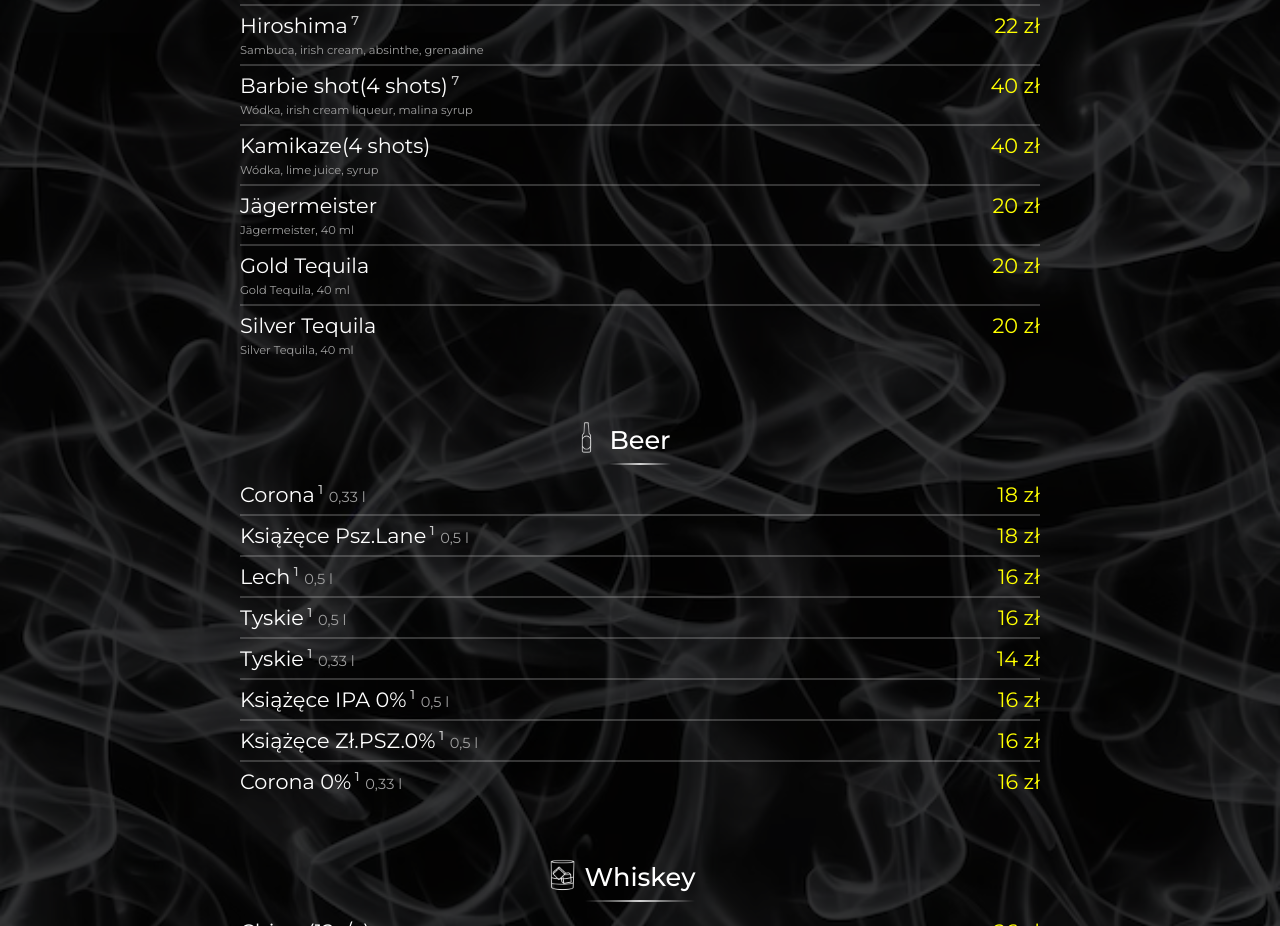
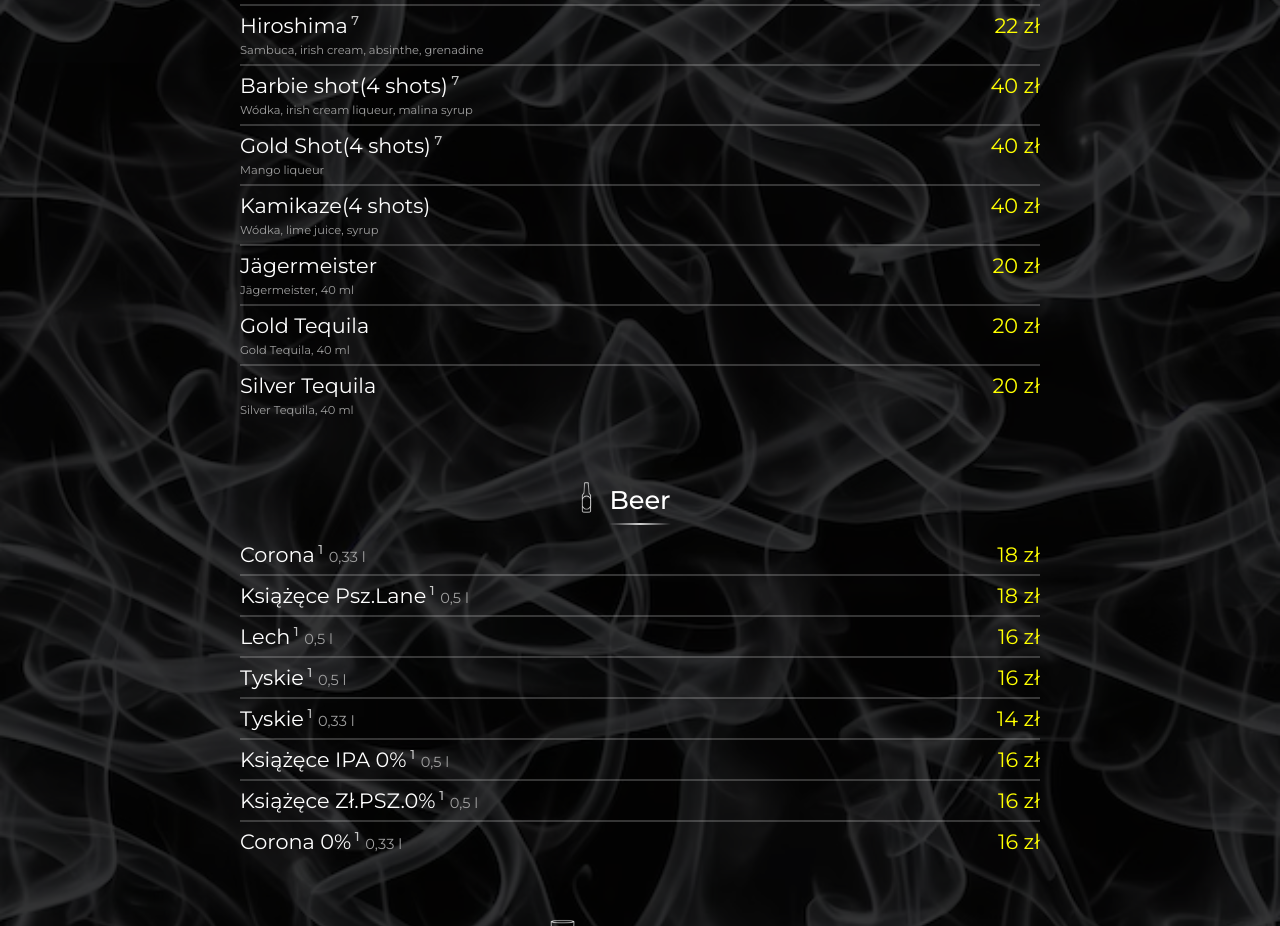
Before and after one commit to SmokeKatowice/Smoke, a plain HTML site: page index.html in a window 1280 px wide. Shown: the part 2070-2996 px from the top of the page. Drawn offline with Linux system fonts and the light colour scheme.

Commit message:
Update index.html

```diff
--- a/index.html
+++ b/index.html
@@ -276,6 +276,14 @@
                 <span class="item-price">40 zł</span>
             </div>
             <span class="item-description">Wódka, irish cream liqueur, malina syrup</span>
+        </div>
+
+        <div class="menu-item">
+            <div class="item-header">
+                <span class="item-name">Gold Shot(4 shots)<sup class="allergens">7</sup></span>
+                <span class="item-price">40 zł</span>
+            </div>
+            <span class="item-description">Mango liqueur</span>
         </div>
 
         <div class="menu-item">
```
